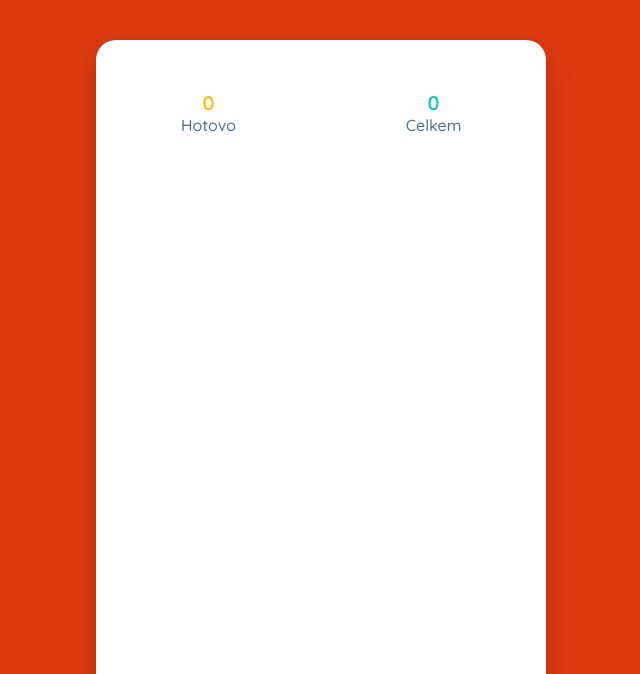
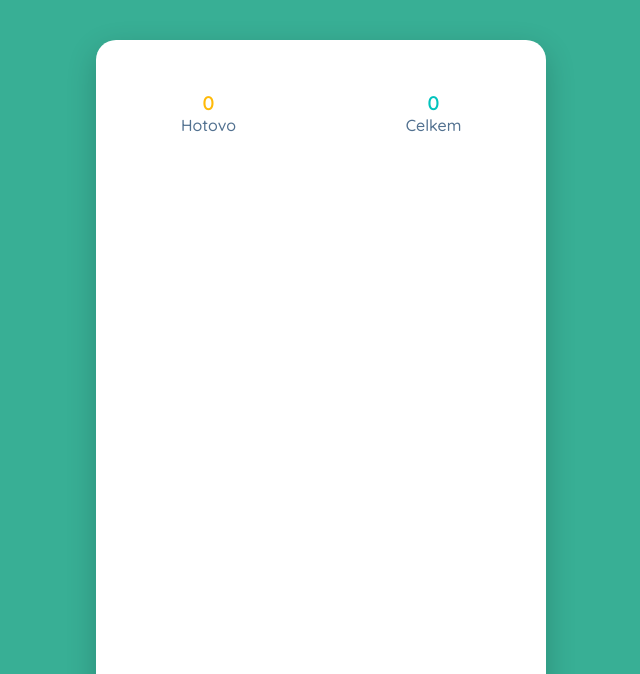
Before and after one commit to CodeRebels-Zkouska/ukolnicek, a plain HTML site: page index.html in a window 1280 px wide. Shown: the top 674 px of the page, without its empty margins (319-959 px from the left). Drawn offline with Linux system fonts and the light colour scheme.

Commit message:
zmena pozadi na modrou

```diff
--- a/style.css
+++ b/style.css
@@ -7,7 +7,7 @@ body {
     margin: 0;
     padding: 0;
     font-size: 17px;
-    background-color: #df3a11;
+    background-color: #38af95;
     display: flex;
     flex-direction: column;
     font-family: 'Quicksand', sans-serif;
```
